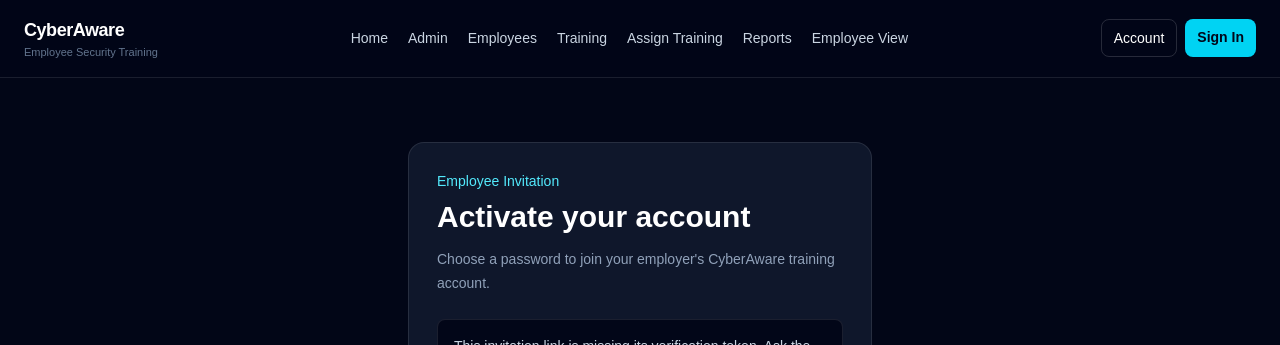
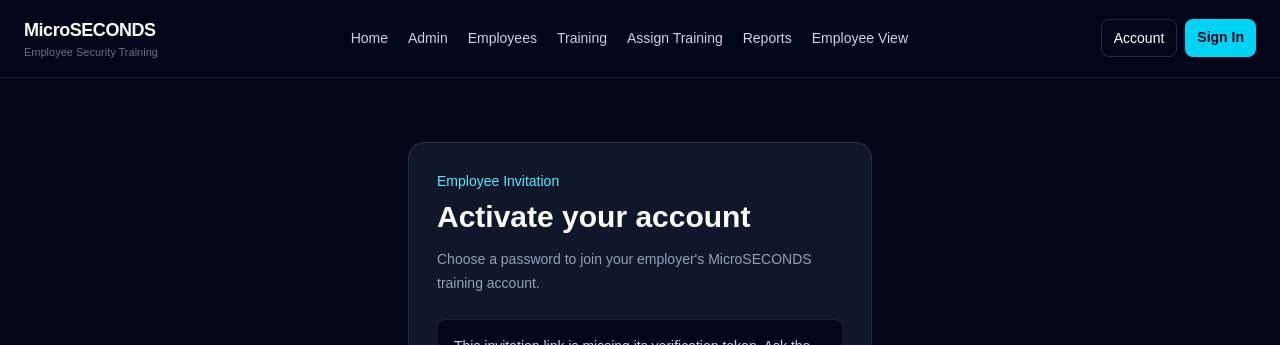
Before and after one commit to microsecs/cyber-training-platform, a Next.js app: page /accept-invite in a window 1280 px wide. Shown: the top 345 px of the page. Built offline with nearby package versions, Linux system fonts and the light colour scheme; no server answers.

Commit message:
Rename CyberAware branding to MicroSECONDS

```diff
--- a/src/app/accept-invite/page.tsx
+++ b/src/app/accept-invite/page.tsx
@@ -129,7 +129,7 @@ export default function AcceptInvitePage() {
         </h1>
 
         <p className="mt-3 text-sm leading-6 text-slate-400">
-          Choose a password to join your employer&apos;s CyberAware training account.
+          Choose a password to join your employer&apos;s MicroSECONDS training account.
         </p>
 
         {!ready ? (
--- a/src/app/layout.tsx
+++ b/src/app/layout.tsx
@@ -3,7 +3,7 @@ import "./globals.css";
 import SiteNav from "@/components/SiteNav";
 
 export const metadata: Metadata = {
-  title: "CyberAware | Employee Security Training",
+  title: "MicroSECONDS | Employee Security Training",
   description: "Cybersecurity awareness training for businesses and employees.",
 };
 
--- a/src/app/platform-admin/page.tsx
+++ b/src/app/platform-admin/page.tsx
@@ -47,7 +47,7 @@ export default function PlatformAdminPage() {
 
   return (
     <main className="mx-auto max-w-6xl px-6 py-10">
-      <div className="text-sm text-cyan-300">CyberAware Platform</div>
+      <div className="text-sm text-cyan-300">MicroSECONDS Platform</div>
       <h1 className="mt-1 text-4xl font-bold">Platform Admin</h1>
       <p className="mt-2 text-slate-400">
         Manage the master course library and platform-level settings.
--- a/src/components/AuthForm.tsx
+++ b/src/components/AuthForm.tsx
@@ -78,7 +78,7 @@ export default function AuthForm() {
       </h1>
       <p className="mt-2 text-sm text-slate-400">
         {mode === "signin"
-          ? "Sign in to your CyberAware account."
+          ? "Sign in to your MicroSECONDS account."
           : "This will become the primary administrator account for your company."}
       </p>
 
--- a/src/components/SiteNav.tsx
+++ b/src/components/SiteNav.tsx
@@ -45,7 +45,7 @@ export default function SiteNav() {
       <div className="mx-auto flex max-w-7xl items-center justify-between px-6 py-4">
         <Link href="/" className="group">
           <div className="text-lg font-bold tracking-tight group-hover:text-cyan-300">
-            CyberAware
+            MicroSECONDS
           </div>
           <div className="text-[11px] text-slate-500">
             Employee Security Training
```
